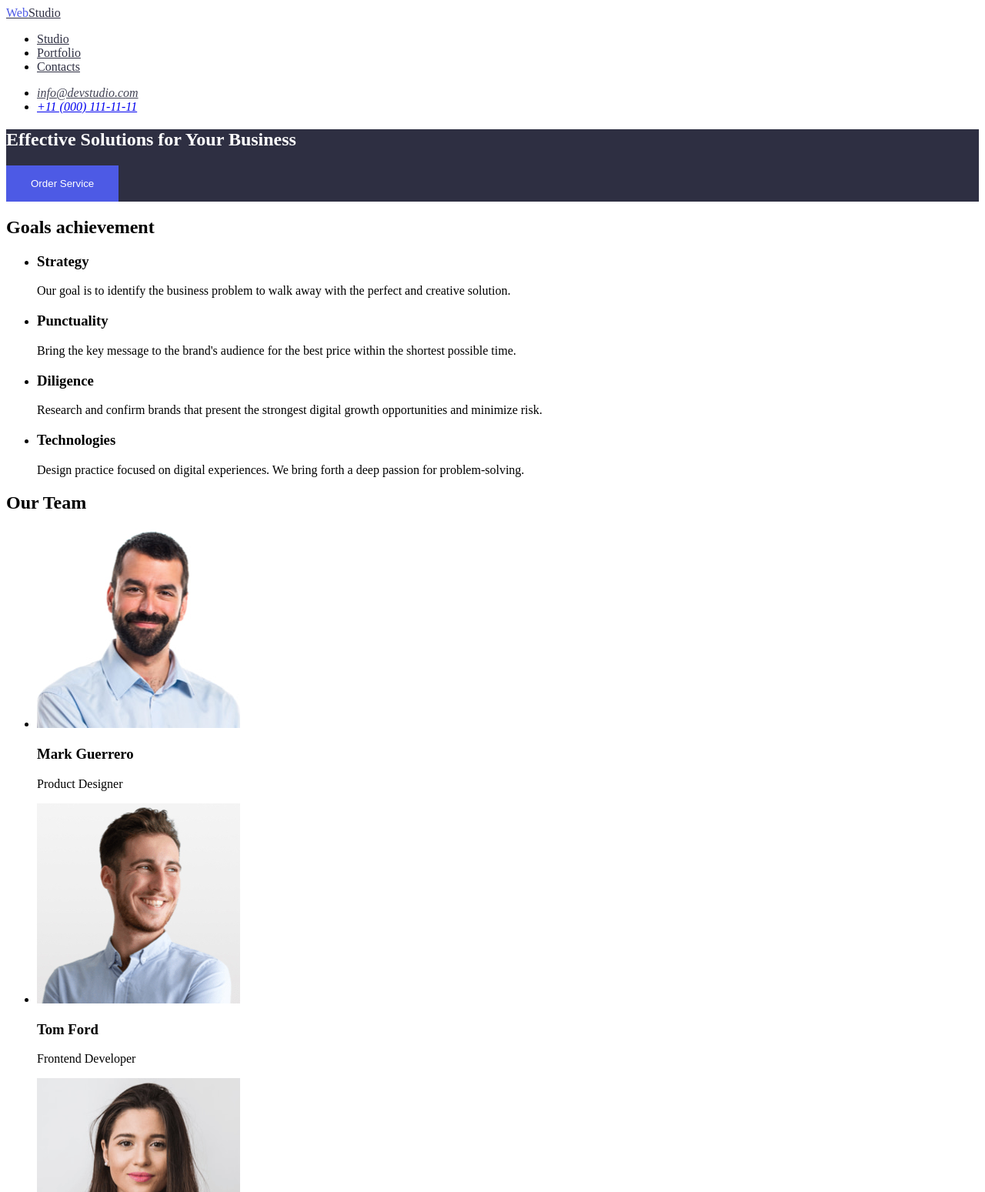
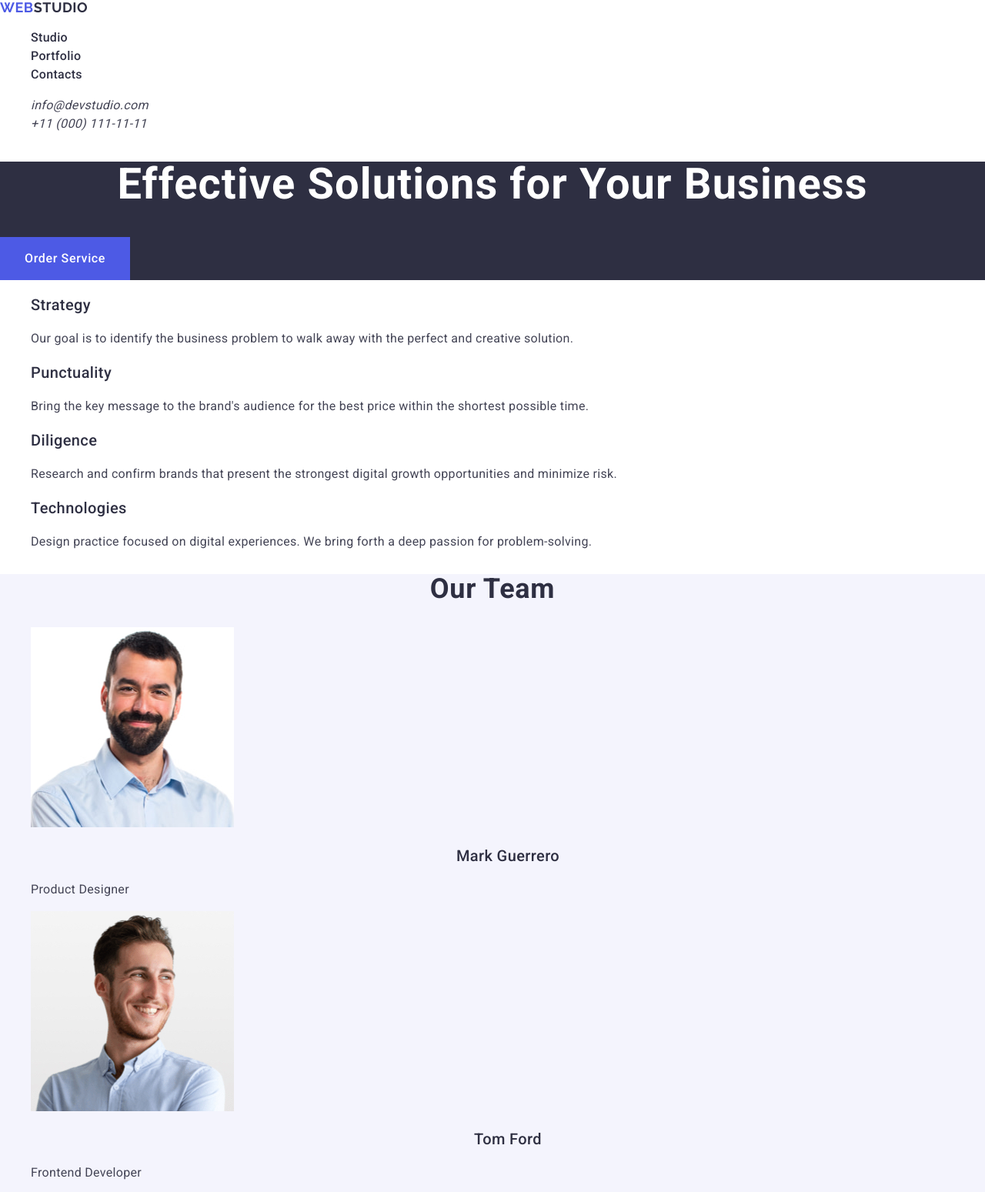
Before and after one commit to DarioS5/goit-markup-hw-02, a plain HTML site: page index.html in a window 1280 px wide. Shown: the top 1549 px of the page at 77% size. Drawn offline with nearby package versions, Linux system fonts and the light colour scheme.

Commit message:
add normalize and footer

```diff
--- a/index.html
+++ b/index.html
@@ -5,6 +5,7 @@
     <meta name="viewport" content="width=device-width, initial-scale=1.0">
     <title>Web Studio</title>
     <link rel="stylesheet" href="./сss/styles.css">
+    <link rel="stylesheet" href="https://cdnjs.cloudflare.com/ajax/libs/normalize/8.0.1/normalize.css">
     <link rel="preconnect" href="https://fonts.googleapis.com">
     <link rel="preconnect" href="https://fonts.gstatic.com" crossorigin>
     <link href="https://fonts.googleapis.com/css2?family=Roboto:wght@700&display=swap" rel="stylesheet">
@@ -18,7 +19,7 @@
 <body>
     <header>
 <nav>
-    <a class="logo" href="./index.html"><span class="nav-web">Web</span>Studio</a>
+    <a class="logo" href="./index.html"><span class="nav-web">Web</span>studio</a>
     <ul>
         <li>
             <a class="nav-link" href="#">Studio</a>
@@ -31,13 +32,13 @@
             </li>
     </ul>
 </nav>
-<address>
+<address class="adress-standart">
     <ul>
         <li>
     <a class="nav-adress" href="mailto:info@devstudio.com">info@devstudio.com</a>
     </li>
     <li>
-    <a href="tel:+110001111111">+11 (000) 111-11-11</a>
+    <a class="nav-tel" href="tel:+110001111111">+11 (000) 111-11-11</a>
     </li>
     </ul>
 </address>
@@ -48,91 +49,91 @@
         <button class="hero-button" type="button">Order Service</button>
     </section>
 <section class="section-goals">
-    <h2>Goals achievement</h2>
+    <h2 class="visualy-hidden">Goals achievement</h2>
     <ul>
 <li>
-    <h3>Strategy</h3>
-    <p>Our goal is to identify the business
+    <h3 class="headline">Strategy</h3>
+    <p class="goals-text">Our goal is to identify the business
     problem to walk away with the perfect and creative solution.</p>
 </li>
 <li>
-    <h3>Punctuality</h3>
-    <p>Bring the key message to the brand's audience for the best price within the shortest possible time.</p>
+    <h3 class="headline">Punctuality</h3>
+    <p class="goals-text">Bring the key message to the brand's audience for the best price within the shortest possible time.</p>
 </li>
 <li>
-    <h3>Diligence</h3>
-    <p>Research and confirm brands that present the strongest digital growth opportunities and minimize risk.</p>
+    <h3 class="headline">Diligence</h3>
+    <p class="goals-text">Research and confirm brands that present the strongest digital growth opportunities and minimize risk.</p>
 </li>
 <li>
-    <h3>Technologies</h3>
-    <p>Design practice focused on digital experiences. We bring forth a deep passion for problem-solving.</p>
+    <h3 class="headline">Technologies</h3>
+    <p class="goals-text">Design practice focused on digital experiences. We bring forth a deep passion for problem-solving.</p>
 </li>
     </ul>
 </section>
 <section class="section-team">
-    <h2>Our Team</h2>
+    <h2 class="team">Our Team</h2>
     <ul>
         <li>
             <img src="./images/img1Mark.jpg" alt="Mark" width="264">
-            <h3>Mark Guerrero</h3>
-            <p>Product Designer</p>
+            <h3 class="name-team">Mark Guerrero</h3>
+            <p class="text-team">Product Designer</p>
         </li>
         <li>
             <img src="./images/img2Tom.jpg" alt="Tom" width="264">
-            <h3>Tom Ford</h3>
-            <p>Frontend Developer</p>
+            <h3 class="name-team">Tom Ford</h3>
+            <p class="text-team">Frontend Developer</p>
         </li>
         <li>
             <img src="./images/img3Camila.jpg" alt="Camila" width="264">
-            <h3>Camila Garcia</h3>
-            <p>Marketing</p>
+            <h3 class="name-team">Camila Garcia</h3>
+            <p class="text-team">Marketing</p>
         </li>
         <li>
             <img src="./images/img4Daniel.jpg" alt="Daniel" width="264">
-            <h3>Daniel Wilson</h3>
-            <p>UI Designer</p>
+            <h3 class="name-team">Daniel Wilson</h3>
+            <p class="text-team">UI Designer</p>
         </li>
     </ul>
 </section>
 <section class="section portfolio">
-    <h2>Our Portfolio</h2>
+    <h2 class=" our-portfolio">Our Portfolio</h2>
     <ul>
         <li>
             <img src="./images/banking-2.jpg" alt="Banking app" width="360">
-            <h3>Banking App</h3>
-            <p>App</p>
+            <h3 class="function">Banking App</h3>
+            <p class="function-text">App</p>
         </li>
         <li>
             <img src="./images/cashless-2.jpg" alt="Cashless Payment" width="360">
-            <h3>Cashless Payment</h3>
-            <p>Marketing</p>
+            <h3 class="function">Cashless Payment</h3>
+            <p class="function-text">Marketing</p>
         </li>
         <li>
             <img src="./images/meditation-2.jpg" alt="Meditation App" width="360">
-            <h3>Meditation App</h3>
-            <p>App</p>
+            <h3 class="function">Meditation App</h3>
+            <p class="function-text">App</p>
         </li>
         <li>
             <img src="./images/taxi-2.jpg" alt="Taxi Service" width="360">
-            <h3>Taxi Service</h3>
-            <p>Taxi Service</p>
+            <h3 class="function">Taxi Service</h3>
+            <p class="function-text">Taxi Service</p>
         </li>
         <li>
             <img src="./images/screen-2.jpg" alt="Screen Illustrations" width="360">
-            <h3>Screen Illustrations</h3>
-            <p>Desigh</p>
+            <h3 class="function">Screen Illustrations</h3>
+            <p class="function-text">Desigh</p>
             <li>
                 <img src="./images/courses-2.jpg"alt="Online Courses" width="360">
-                <h3>Online Courses</h3>
-                <p>Marketing</p>
+                <h3 class="function">Online Courses</h3>
+                <p class="function-text">Marketing</p>
             </li>
         </li>
     </ul>
 </section>
 </main>
     <footer>
-        <a href="./index.html">WebStudio</a>
-        <p>Increase the flow of customers and sales for your business with digital marketing & growth solutions.</p>
+        <a class="footer-logo" href="./index.html"><span class="footer-web">Web</span>studio</a>
+        <p class="footer-text">Increase the flow of customers and sales for your business with digital marketing & growth solutions.</p>
     </footer>
 </body>
 </html>
--- a/сss/styles.css
+++ b/сss/styles.css
@@ -4,18 +4,50 @@
 --color-navy:#2E2F42;
 --color-text:#434455;
 --color-textbg:#FFFFFF;
-
-
+--color-back:#F4F4FD;
 }
-
+body{
+    background-color: var(--color-textbg);
+    font-family: Roboto, sans-serif;
+}
+a{
+    text-decoration: none;/* убираем подчеркивание*/
+}
+ul{
+    list-style-type: none;/*убираем точки */
+}
+.visualy-hidden {
+ position: absolute;
+ width: 1px;
+ height: 1px;
+ margin: -1px;
+ border: 0;
+ padding: 0;
+ white-space: nowrap;
+ clip-path: inset(100%);
+ clip: rect(0 0 0 0);
+ overflow: hidden;
+}
 .logo{
     color:var(--color-navy);
+    font-family: Raleway,sans-serif;
+    font-weight: 700;
+    font-size: 18px;
+    line-height: 1.16;/* размер высоты задаем в процентах 21/18*/
+    letter-spacing: 0.54px;/* задается в em rem 0.54/18*/
+    text-transform: uppercase;
 }
 .nav-web{
     color:var(--color-primarybr);
 }
 .nav-link{
     color:var(--color-navy);
+    font-size: 16px;
+    font-weight: 500;
+    letter-spacing: 0.32px;/* em rem 0.32/16*/
+    line-height: 1.5;/*24/16*/
+
+
 }
 .nav-link:active{
     color:var(--color-pressed);
@@ -23,8 +55,18 @@
 .nav-adress{
     color:var(--color-text);
 }
+.adress-standart{
+    font-size: 16px;
+    font-weight: 400;
+    line-height: 1.5;/*24/16*/
+    letter-spacing: 0.32px;
+
+}
 .nav-adress:active{
     color:var(--color-pressed);
+}
+.nav-tel{
+    color:var(--color-text);
 }
 
 .section-hero{
@@ -32,15 +74,112 @@
 }
 .hero-title{
     color:var(--color-textbg);
+    font-size: 56px;
+    font-weight: 700;
+    line-height: 1.07;/*60/56*/
+    letter-spacing: 1.12px;
+    text-align: center;
+
 }
 .hero-button{
     color:var(--color-textbg);
+    font-size: 16px;
     background-color:var(--color-primarybr);
     border: 0;
     cursor: pointer;
     padding: 16px 32px;
+    font-weight: 500;
+    line-height: 1.5;/*24/16*/
+    letter-spacing: 0.64px;
 }
 .hero-button:hover{
     color:var(--color-textbg);
-    background-color:var(--color-primarybr);
+    background-color:var(--color-pressed);
 }
+.headline{
+    color:var(--color-navy);
+    font-size: 20px;
+    font-weight: 500;
+    line-height: 1.2;/*24/20*/
+    letter-spacing: 0.4px;
+}
+.goals-text{
+    color:var(--color-text);
+    font-size: 16px;
+    font-weight: 400;
+    line-height: 1.5;/*24/16*/
+    letter-spacing: 0.32px;
+}
+.section-team{
+    background-color:var(--color-back);
+    /*width: 1440px;
+    height: 732px;*/
+}
+.team{
+    color:var(--color-navy);
+    text-align: center;
+    font-size: 36px;
+    font-weight: 700;
+    line-height: 1.1;/*40/36*/
+    letter-spacing: 0.72px;
+}
+.name-team{
+color:var(--color-navy);
+font-size: 20px;
+font-weight: 500;
+line-height: 1.2;
+letter-spacing: 0.4px;
+text-align: center;
+}
+.text-team{
+    color:var(--color-text);
+    font-size: 16px;
+    font-weight: 400;
+    line-height: 1.5;
+    letter-spacing: 0.32px;
+}
+.our-portfolio{
+    color:var(--color-navy);
+    font-size: 36px;
+    font-weight: 700;
+    line-height: 1.1;
+    letter-spacing: 0.72px;
+    text-align: center;
+}
+.function{
+    color:var(--color-navy);
+    font-size: 20px;
+    font-weight: 500;
+    line-height: 1.2;
+    letter-spacing: 0.4px;
+}
+.function-text{
+    color:var(--color-text);
+    font-size: 16px;
+    font-weight: 400;
+    line-height: 1.5;
+    letter-spacing: 0.32px;
+}
+footer{
+    background-color:var(--color-navy);
+}
+.footer-web{
+    color: var(--color-primarybr);
+
+}
+.footer-logo{
+    font-family: Raleway,sans-serif;
+    color:var(--color-back);
+    text-transform: uppercase;
+    font-size: 18px;
+    font-weight: 700;
+    line-height: 1.16;
+    letter-spacing: 0.54px;
+}
+.footer-text{
+    color:var(--color-back);
+    font-size: 16px;
+    font-weight: 400;
+    line-height: 1.5;
+    letter-spacing: 0.32px;
+}
```
